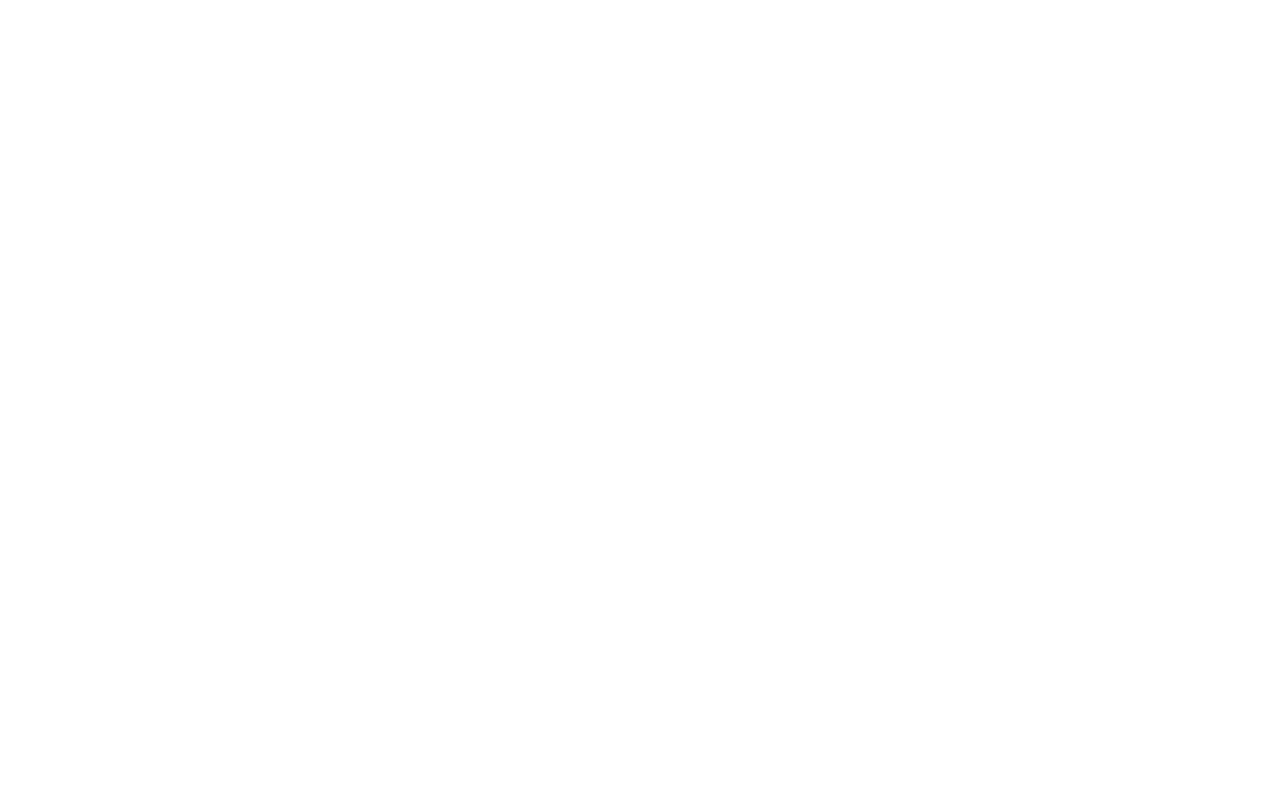
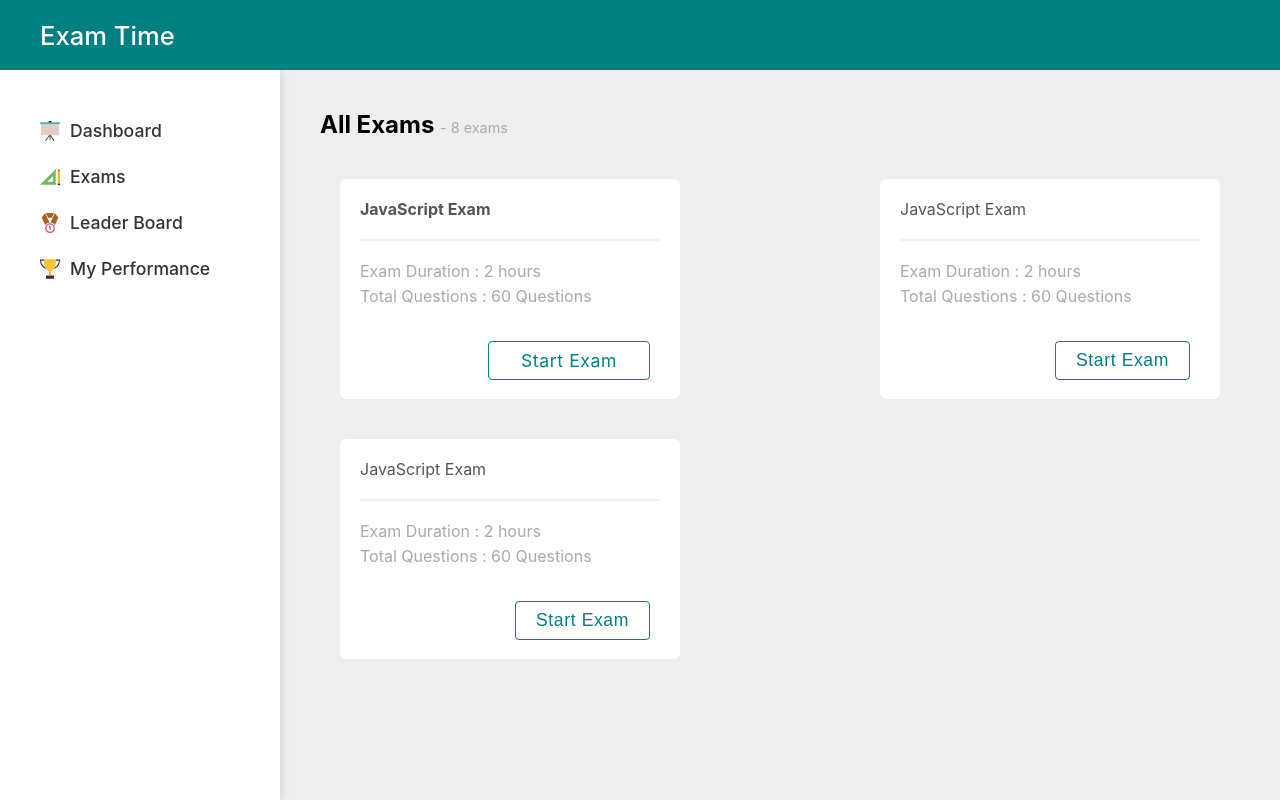
Before and after one commit to developernik18/examination, a React (Create React App) app: page /allExams in a window 1280 px wide. Before the commit this address had no page. Built offline with nearby package versions, Linux system fonts and the light colour scheme; the HTML template or start-up script is replaced by a standard one.

Commit message:
added charts using react-chartjs and added allExams route

```diff
--- a/package.json
+++ b/package.json
@@ -7,6 +7,7 @@
     "@testing-library/react": "^13.4.0",
     "@testing-library/user-event": "^13.5.0",
     "react": "^18.2.0",
+    "react-chartjs-2": "^4.3.1",
     "react-dom": "^18.2.0",
     "react-router-dom": "^6.4.1",
     "react-scripts": "5.0.1",
--- a/src/App.css
+++ b/src/App.css
@@ -2,3 +2,14 @@
   display: flex;
   flex-direction: column;
 }
+
+.pageBodyContainer {
+  background-color: #eee;
+  min-height: calc(100vh - 150px);
+  margin-left: var(--sidebar-margin);
+  padding: 40px;
+}
+
+.pageTitle {
+  font-size: 1.5rem;
+}
--- a/src/App.js
+++ b/src/App.js
@@ -1,6 +1,7 @@
 import { BrowserRouter, Route, Routes } from "react-router-dom";
 import "./App.css";
 import Dashboard from "./pages/dashboard/Dashboard";
+import AllExams from "./pages/exams/AllExams";
 import Exams from "./pages/exams/Exams";
 
 
@@ -10,6 +11,7 @@ function App() {
       <BrowserRouter >
         <Routes >
           <Route path="/" element=<Dashboard /> />
+          <Route path="/allExams" element=<AllExams /> />
           <Route path="/exams" element=<Exams /> />
 
         </Routes>
--- /dev/null
+++ b/src/component/charts/lineCharts/PerformanceChart.jsx
@@ -0,0 +1,67 @@
+import {
+  Chart as ChartJS,
+  CategoryScale,
+  LinearScale,
+  PointElement,
+  LineElement,
+  Title,
+  Tooltip,
+  Legend,
+} from 'chart.js';
+import { Line } from 'react-chartjs-2';
+import "./performanceChart.css";
+
+ChartJS.register(
+  CategoryScale,
+  LinearScale,
+  PointElement,
+  LineElement,
+  Title,
+  Tooltip,
+  Legend
+);
+
+
+const options = {
+  responsive: true,
+  plugins: {
+    legend: {
+      position: 'top',
+    },
+    title: {
+      display: true,
+      text: 'Performance overtime',
+    },
+  },
+};
+
+const labels = ['January', 'February', 'March', 'April', 'May', 'June', 'July'];
+
+const data = {
+  labels,
+  datasets: [
+    {
+      label: 'Your Score',
+      data: [30, 55, 98, 44, 65, 76],
+      borderColor: 'rgb(255, 99, 132)',
+      backgroundColor: 'rgba(255, 99, 132, 0.5)',
+    },
+    {
+      label: 'Average Score',
+      data: [40, 50, 80, 24, 78, 60],
+      borderColor: 'rgb(53, 162, 235)',
+      backgroundColor: 'rgba(53, 162, 235, 0.5)',
+    },
+  ],
+};
+
+
+export default function PerformanceChart() {
+  return (
+    <div className="performanceChart">
+      <div className='performanceLineChart'>
+        <Line options={options} data={data} />
+      </div>
+    </div>
+  )
+}
--- /dev/null
+++ b/src/component/charts/lineCharts/performanceChart.css
@@ -0,0 +1,13 @@
+
+.performanceChart {
+  background: #fff;
+  flex: 8;
+  border-radius: 10px;
+  margin: 20px 0;
+  padding: 20px 0;
+}
+
+.performanceLineChart {
+  width: 80%;
+  margin: auto;
+}
--- a/src/component/header/header.css
+++ b/src/component/header/header.css
@@ -9,6 +9,7 @@
   color: #fff;
   font-size: 1.6rem;
   font-weight: 500;
+  z-index: 10000;
 }
 
 .logo {
--- a/src/component/sidebar/LeftSideBar.jsx
+++ b/src/component/sidebar/LeftSideBar.jsx
@@ -15,7 +15,7 @@ export default function LeftSideBar() {
         </Link>
       </div>
       <div className="sideBarMenuItem">
-        <Link to="/exams" className='sideBarMenuLink'>
+        <Link to="/allExams" className='sideBarMenuLink'>
           <span>
             <img src="/images/exams.svg" alt="Exam icon" className='sideBarMenuIcon' />
           </span>
--- a/src/index.css
+++ b/src/index.css
@@ -5,6 +5,8 @@
   --dark-text: #333;
   --dark-text-hover: #222;
   --light-text: #fff;
+  --light-gray-text: #aaa;
+  --dark-gray-text: #555;
 
   --dark-shadow: #333;
   --light-border: rgba(0, 0, 0, 0.05);
@@ -60,8 +62,19 @@ code {
 
 .primaryButton {
   color: var(--primary);
+  background-color: var(--empty-box-color);
+  border: 1px solid var(--primary);
+}
+
+.primaryButton:hover {
+  background-color: var(--primary);
+  color: var(--light-text);
 }
 
 .row{
   display: flex;
 }
+
+.spaceBetween {
+  justify-content: space-between;
+}
--- a/src/pages/dashboard/Dashboard.jsx
+++ b/src/pages/dashboard/Dashboard.jsx
@@ -1,13 +1,14 @@
 import './dashboard.css'
 import Header from '../../component/header/Header'
 import LeftSideBar from '../../component/sidebar/LeftSideBar'
+import PerformanceChart from '../../component/charts/lineCharts/PerformanceChart'
 
 export default function Dashboard() {
   return (
     <div>
       <Header timerRequired={false}/>
       <LeftSideBar />
-        <div className="dashboardBodyContainer">
+      <div className="pageBodyContainer">
         <h2 className='pageTitle'> Dashboard </h2>
         <div className="row">
           <div className="welcomeBox">
@@ -57,6 +58,36 @@ export default function Dashboard() {
             </div>
           </div>
         </div>
+        <div className="row">
+          <PerformanceChart />
+          <div className="showIndividualResult">
+            <h5>Your Results</h5>
+            <div className="row spaceBetween resultRow">
+              <div className="resultlabel">
+                Exam 1
+              </div>
+              <div className="resultPercentage">
+                56%
+              </div>
+            </div>
+            <div className="row spaceBetween resultRow">
+              <div className="resultlabel">
+                Exam 2
+              </div>
+              <div className="resultPercentage">
+                59%
+              </div>
+            </div>
+            <div className="row spaceBetween resultRow">
+              <div className="resultlabel">
+                Exam 3
+              </div>
+              <div className="resultPercentage">
+                65%
+              </div>
+            </div>
+          </div>
+        </div>
       </div>
     </div>
   )
--- a/src/pages/dashboard/dashboard.css
+++ b/src/pages/dashboard/dashboard.css
@@ -1,14 +1,3 @@
-.dashboardBodyContainer {
-  background-color: #eee;
-  min-height: calc(100vh - 150px);
-  margin-left: var(--sidebar-margin);
-  padding: 40px;
-}
-
-.pageTitle {
-  font-size: 1.5rem;
-}
-
 .welcomeBox {
   background-color: var(--primary);
   min-height: 150px;
@@ -75,3 +64,15 @@
 .leftTopShadow {
   box-shadow: -1px -1px 1px var(--light-border);
 }
+
+.showIndividualResult {
+  background-color: #fff;
+  flex: 4;
+  margin: 20px 0 20px 20px;
+  padding: 20px;
+  border-radius: 10px;
+}
+
+.resultRow {
+  margin: 20px 20px 10px 20px;
+}
--- /dev/null
+++ b/src/pages/exams/AllExams.jsx
@@ -0,0 +1,60 @@
+import './allExams.css'
+import Header from '../../component/header/Header'
+import LeftSideBar from '../../component/sidebar/LeftSideBar'
+import { Link } from 'react-router-dom'
+
+export default function AllExams() {
+  return (
+    <div>
+      <Header timerRequired={false}/>
+      <LeftSideBar />
+      <div className="pageBodyContainer">
+        <h2 className='pageTitle'> All Exams <span className='totalExams'> - 8 exams </span></h2>
+        <div className="row examCards">
+          <div className="card">
+            <h4 className="cardTitle">JavaScript Exam</h4>
+            <hr className='cardDivider'/>
+            <div className="cardBody">
+              <div className="examTiming cardRow">
+                Exam Duration : 2 hours
+              </div>
+              <div className="numberOfQuestions cardRow">
+                Total Questions : 60 Questions
+              </div>
+            </div>
+            <Link to="/exams" className="button examStartButton primaryButton">
+              Start Exam
+            </Link>
+          </div>
+          <div className="card">
+            <div className="cardTitle">JavaScript Exam</div>
+            <hr className='cardDivider'/>
+            <div className="cardBody">
+              <div className="examTiming cardRow">
+                Exam Duration : 2 hours
+              </div>
+              <div className="numberOfQuestions cardRow">
+                Total Questions : 60 Questions
+              </div>
+            </div>
+            <button className='button examStartButton primaryButton'>Start Exam</button>
+          </div>
+          <div className="card">
+            <div className="cardTitle">JavaScript Exam</div>
+            <hr className='cardDivider'/>
+            <div className="cardBody">
+              <div className="examTiming cardRow">
+                Exam Duration : 2 hours
+              </div>
+              <div className="numberOfQuestions cardRow">
+                Total Questions : 60 Questions
+              </div>
+            </div>
+            <button className='button examStartButton primaryButton'>Start Exam</button>
+          </div>
+        </div>
+
+      </div>
+    </div>
+  )
+}
--- /dev/null
+++ b/src/pages/exams/allExams.css
@@ -0,0 +1,43 @@
+.totalExams {
+  font-size: 0.9rem;
+  font-weight: 400;
+  color: var(--light-gray-text);
+}
+
+.examCards {
+  margin: 20px;
+  display: flex;
+  flex-wrap: wrap;
+  justify-content: space-between;
+  align-items: center;
+}
+
+.card {
+  background-color: var(--empty-box-color);
+  padding: 20px;
+  width: 300px;
+  height: 180px;
+  border-radius: 6px;
+  color: var(--dark-gray-text);
+  margin: 20px 0;
+}
+
+.cardDivider {
+  margin: 20px 0;
+  border:1px solid var(--light-border);
+}
+
+.cardRow {
+  margin: 5px 0;
+  color: var(--light-gray-text);
+}
+
+.examStartButton {
+  margin: 30px;
+  margin-right: 10px;
+  float: right;
+  display: flex;
+  justify-content: center;
+  align-items: center;
+  text-decoration: none;
+}
```
Also changed, not shown: 1 other file (tests, documents, lock files or other folders). Lines whose indentation alone changed are shown as unchanged.
